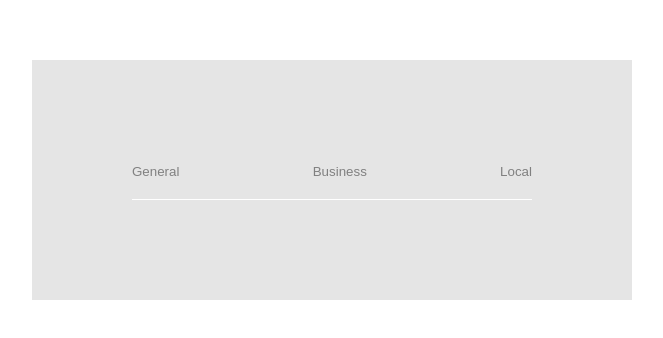
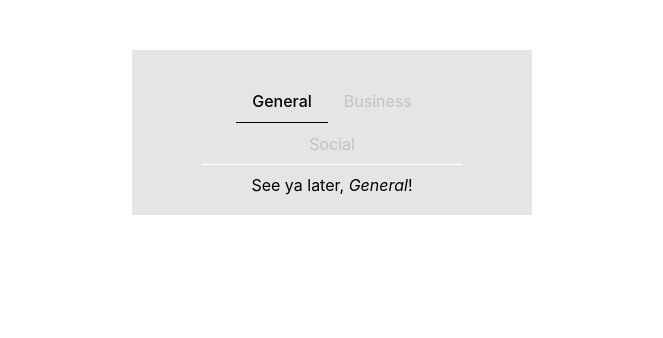
Before and after one commit to Zaibi727/Collection-of-Designs, a React (Create React App) app: page / in a window 1280 px wide. Shown: the top 338 px of the page, without its empty margins (308-971 px from the left). Built offline with nearby package versions, Linux system fonts and the light colour scheme.

Commit message:
Update parent.js

```diff
--- a/src/components/parent.js
+++ b/src/components/parent.js
@@ -30,7 +30,9 @@ import './dropDown.css';
 //import MainGallery from './thirtyApril/mainGallery';
 //import Range from './thridMay/range';
 //import ButtonMay from './thridMay/buttonMay';
-import AbstractTabContainer from './fourthMay/abstractContainer';
+//import AbstractTabContainer from './fourthMay/abstractContainer';
+import TabContainer from './fifthMay/fifthContainer';
+
 
 class Parent extends Component {
 
@@ -39,7 +41,7 @@ class Parent extends Component {
 
         return (
             <div>
-                <AbstractTabContainer />
+                 <TabContainer />
            </div>
          );
     }
```
